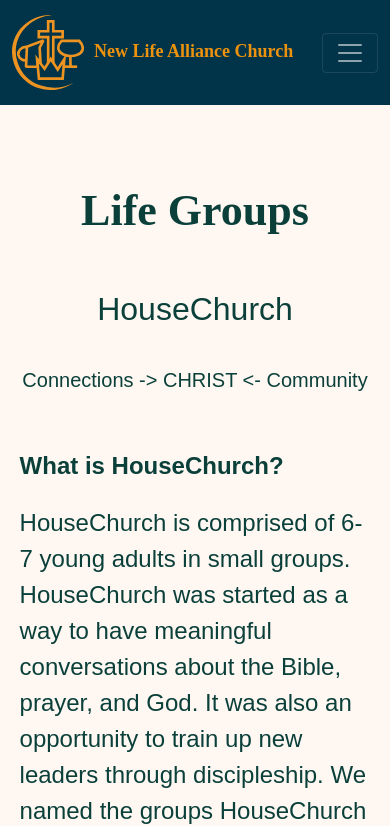
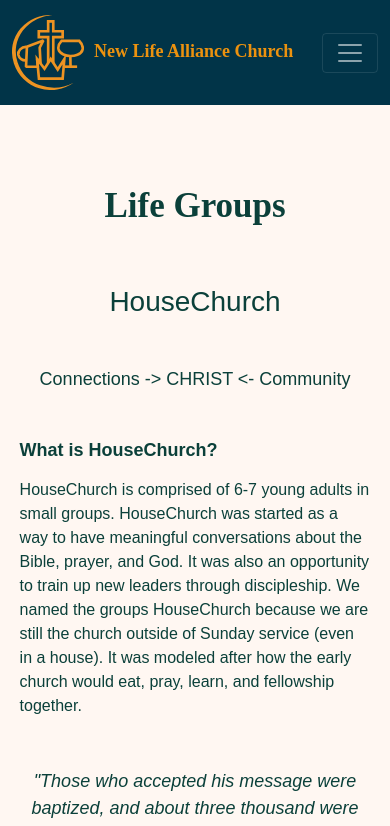
Before and after one commit to hasonnn/nlac, a React (Create React App) app: page /ministry/life-group in a window 390 px wide. Shown: the top 826 px of the page. Built offline with nearby package versions, Linux system fonts and the light colour scheme.

Commit message:
Life Group

```diff
--- a/src/Components/Ministries/LifeGroup/LifeGroup.css
+++ b/src/Components/Ministries/LifeGroup/LifeGroup.css
@@ -1,6 +1,6 @@
 #lg-bg {
     background-color: rgb(255,247,242);
-    height: 168em;
+    height: 2000px;
     color: rgb(11,64,58);
     font-family: 'Merriweather Sans', sans-serif;
 }
@@ -8,30 +8,30 @@
 .lg-content{
     text-align: center;
     vertical-align: middle;
-    padding: 9em 1em 0 1em;
+    padding: 120px 16px 0 16px;
 }
 
 .lg-heading {
     font-family: 'Playfair Display', serif;
     font-weight: bold;
-    font-size: 5em;
-    padding-bottom: 1em;
+    font-size: 65px;
+    padding-bottom: 50px;
     color: rgb(11,64,58)
 }
 
 .lg-group {
     padding: 0 20%;
-    margin-bottom: 8em;
+    margin-bottom: 128px;
 }
 
 .lg-subheading {
-    font-size: 3.5em;
-    margin-bottom: 1.25em;
+    font-size: 45px;
+    margin-bottom: 50px;
 }
 
 .lg-CCC {
     font-weight: bold;
-    margin-bottom: 1.5em;
+    margin-bottom: 80px;
 }
 
 .lg-hc {
@@ -39,45 +39,40 @@
 }
 
 .lg-hc h4 {
-    font-size: 1.5em;
+    font-size: 25px;
     font-weight: 600;
-    margin-bottom: 1em;
+    margin-bottom: 16px;
 }
 
 .lg-hc h3 {
-    font-size: 1.75em;
+    font-size: 25px;
 }
 
 .lg-hc p {
-    font-size: 1.5em;
-    margin-bottom: 3em;
+    font-size: 18px;
+    margin-bottom: 50px;
 }
 
 .lg-verse {
-    font-size: 1.5em;
-    margin-bottom: 3em;
+    font-size: 18px;
+    margin-bottom: 50px;
     font-style: italic;
 }
 
 .lg-hc ul li {
-    font-size: 1.5em;
-}
-
-.lg-info {
-    font-size: 1.5em;
-    margin-bottom: 1em;
+    font-size: 18px;
 }
 
 .lg-contact {
-    font-size: 25px;
-    margin-bottom: 1em;
-    line-height: 1.25em;
+    font-size: 20px;
+    margin-bottom: 16px;
+    line-height: 16px;
 }
 
 /* 3/4 Page Viewport */
 @media only screen and (max-width: 1500px) {
     #lg-bg {
-        height: 175em;
+
     }
 
     .lg-group {
@@ -88,7 +83,7 @@
 /* 1/2 Page Viewport */
 @media only screen and (max-width: 1100px) {
     #lg-bg {
-        height: 190em;
+
     }
 
     .lg-group {
@@ -99,11 +94,11 @@
 /* iPad Viewport */
 @media only screen and (max-width: 820px) {
     #lg-bg {
-        height: 200em;
+        height: 2500px;
     }
 
     .lg-CCC {
-        font-size: 1.75em;
+        font-size: 20px;
         font-weight: 500;
     }
 
@@ -113,22 +108,22 @@
 
     .lg-hc p {
         font-size: 1.5em;
-        margin-bottom: 3em;
+        margin-bottom: 50px;
     }
 }
 
 /* Mobile Viewport */
 @media only screen and (max-width: 500px) {
     #lg-bg {
-        height: 215em;
+        height: 2400px;
     }
 
     .lg-content{
-        padding: 5em 1em 0 1em;
+        padding: 80px 16px 0 16px;
     }
 
     .lg-heading {
-        font-size: 2.75em;
+        font-size: 35px;
     }
 
     .lg-group {
@@ -136,29 +131,38 @@
     }
 
     .lg-subheading {
-        font-size: 2em;
+        font-size: 28px;
         font-weight: 500;
     }
 
     .lg-CCC {
-        font-size: 1.25em;
-        margin-bottom: 3em;
+        font-size: 18px;
+        margin-bottom: 50px;
+    }
+
+    .lg-hc h4 {
+        font-size: 18px;
     }
 
     .lg-hc p {
-        font-size: 1.5em;
-        margin-bottom: 3em;
+        font-size: 16px;
+        margin-bottom: 50px;
     }
 
     .lg-hc h3 {
-        font-size: 1.75em;
+        font-size: 20px;
     }
 
     ul li {
-        font-size: 1.4em;
+        font-size: 16px;
+    }
+
+    .lg-hc ul li {
+        font-size: 16px;
     }
 
     .lg-contact {
-        font-size: 20px;
+        font-size: 18px;
+        line-height: 30px;
     }
 }
--- a/src/Components/Ministries/LifeGroup/LifeGroup.js
+++ b/src/Components/Ministries/LifeGroup/LifeGroup.js
@@ -34,9 +34,6 @@
                     <div className="lg-group">
                         <h2 className="lg-subheading">Adult English-Filipino Group</h2>
                         <p className="lg-verse">"But grow in the grace and knowledge of our Lord and Savior Jesus Christ.<br/>To him be glory both now and forever! Amen."<br/>(2 Peter 3:18)</p>
-                        <div className="lg-hc">
-                            <p><b>2021 Goal</b> - Continue and finish "The Purpose Driven Life" by Rick Warren.</p>
-                        </div>
                     </div>
                     <p className="lg-contact">For more information about our NLAC Life Groups or if you'd like to join,</p>
                     <p className="lg-contact">Please connect - <u><a href="mailto:info@newlifealliancechurch.ca">info@newlifealliancechurch.ca</a></u></p>
```
